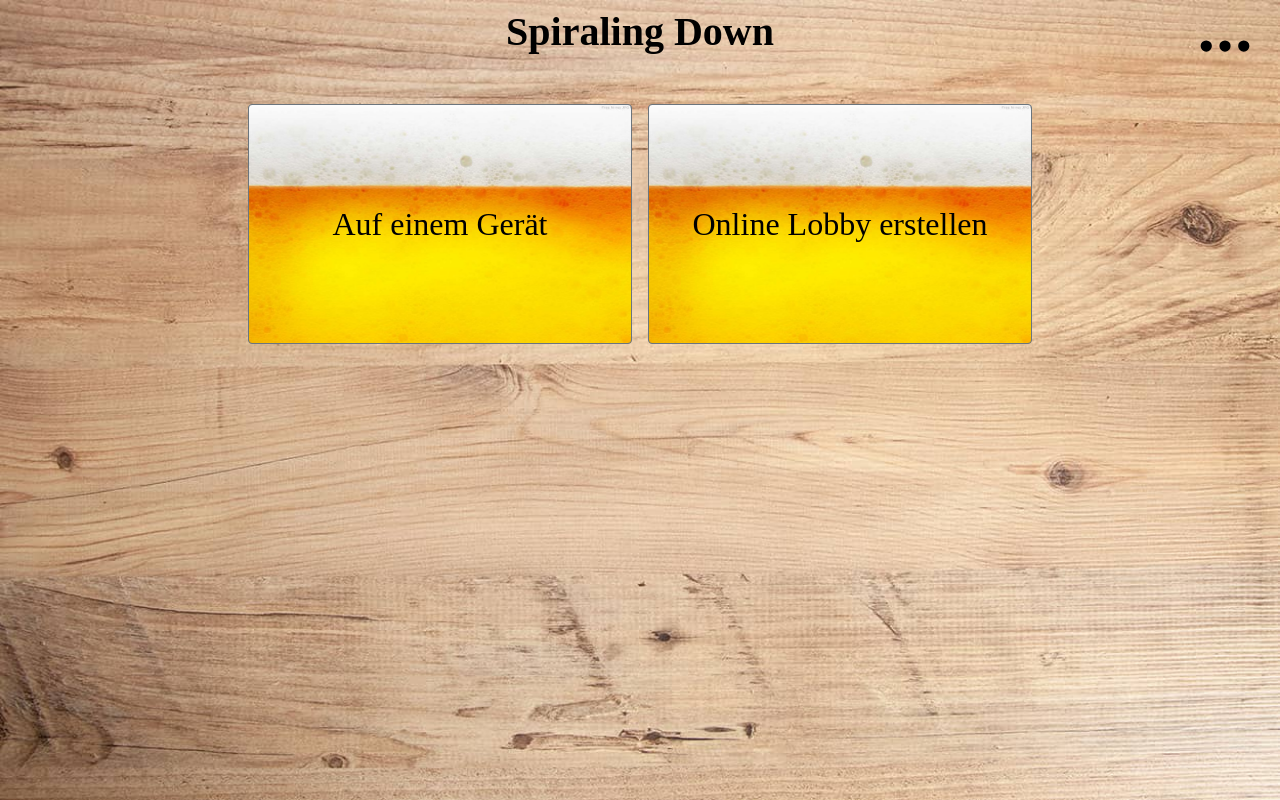
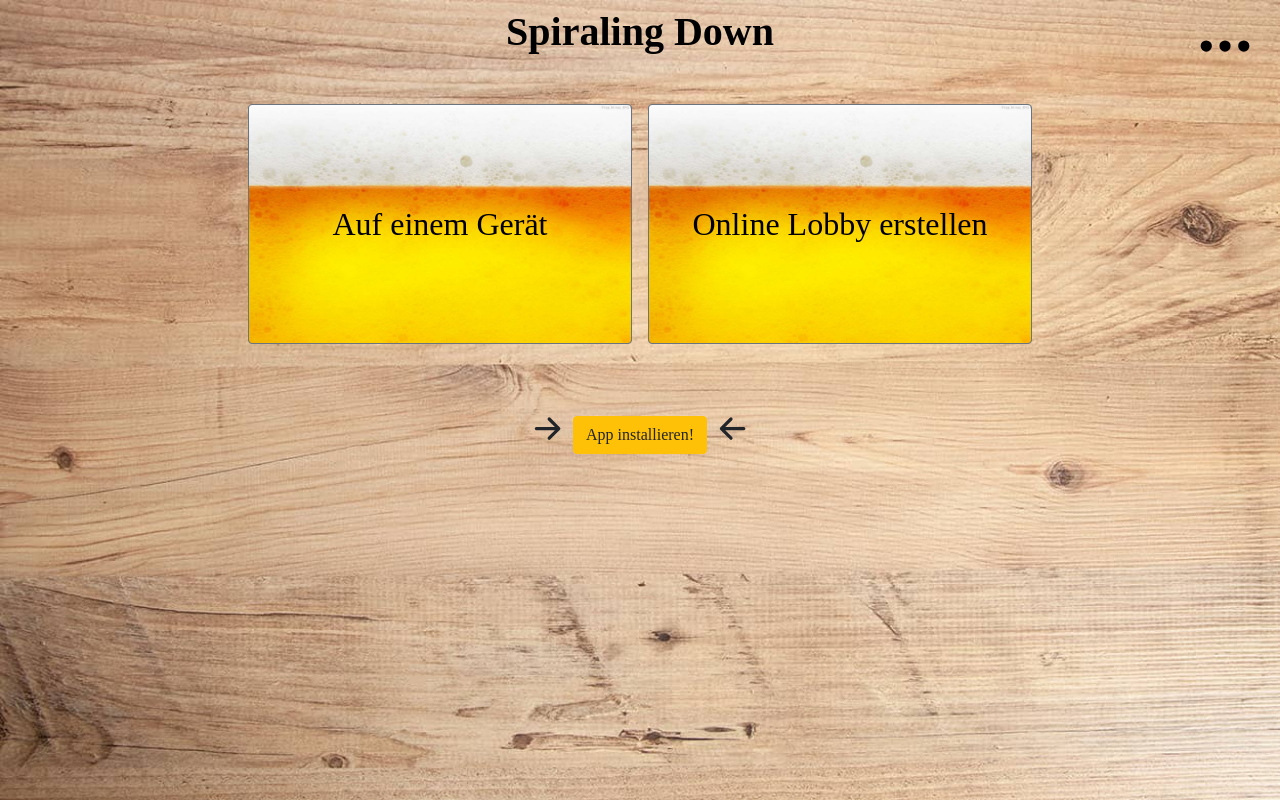
Before and after one commit to DarthSiedewurst/spiralingdownwebui, a Vue app: page / in a window 1280 px wide. Built offline with nearby package versions, Linux system fonts and the light colour scheme; no server answers.

Commit message:
installButton reactive getter

```diff
--- a/src/views/GameMode.vue
+++ b/src/views/GameMode.vue
@@ -32,7 +32,7 @@
         </b-col>
       </b-row>
       <b-row>
-        <b-col v-if="deferredPrompt !== null" class="mt-5 installAppButton">
+        <b-col v-if="showInstallApp !== null" class="mt-5 installAppButton">
           <b-icon-arrow-right-short></b-icon-arrow-right-short>
           <b-button type="button" @click="addToHomescreen" variant="warning"
             >App installieren!</b-button
@@ -95,6 +95,10 @@ export default class NewGame extends Vue {
   private playerColor = "";
   private socket = new Socket();
   private deferredPrompt: any = null;
+
+  private showInstallApp() {
+    return this.deferredPrompt;
+  }
 
   private async mounted() {
     window.addEventListener("beforeinstallprompt", e => {
```
